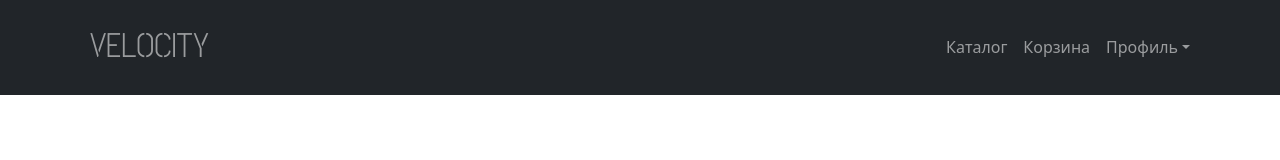
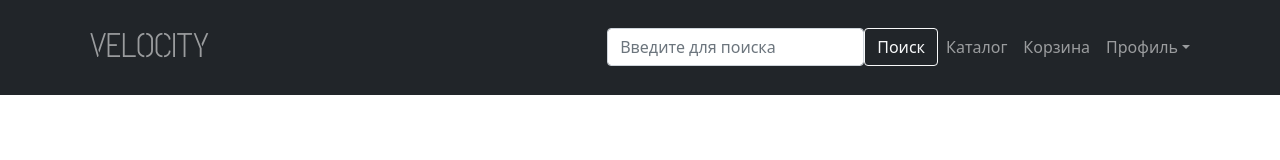
Before and after one commit to iskahokage/js11_paired_hackathon, a React (Create React App) app: page / in a window 1280 px wide. Shown: the top 160 px of the page. Built offline with nearby package versions, Linux system fonts and the light colour scheme; the HTML template or start-up script is replaced by a standard one; a web font is replaced by a local one.

Commit message:
test commmit

```diff
--- a/src/Components/Header/Header.jsx
+++ b/src/Components/Header/Header.jsx
@@ -1,15 +1,24 @@
 import React, {useState, useEffect} from 'react';
 import './Header.css'
-import { Navbar, Container, Nav, NavDropdown} from 'react-bootstrap';
+import { Navbar, Container, Nav, NavDropdown, Form, FormControl, Button} from 'react-bootstrap';
 import { Link } from 'react-router-dom';
 import { useContext } from 'react';
 import { authContext } from '../../Contexts/AuthContext';
+import { addProductContext } from '../../Contexts/ProductContext';
 
 const Header = () => {
 	const {userEmail, user} = useContext(authContext);
+	const {history, getProducts} = useContext(addProductContext)
 	const [state, setState] = useState(false)
 	let checkStatus = JSON.parse(localStorage.getItem("user"))
 	console.log(userEmail);
+
+	const handleValue = (e) => {
+		const search = new URLSearchParams(history.location.search);
+		search.set('q', e.target.value);
+		history.push(`${history.location.pathname}?${search.toString()}`);
+		getProducts();
+	  };
 
     useEffect(() => {
         if (checkStatus) setState(true)
@@ -33,15 +42,16 @@ const Header = () => {
 				<Navbar.Toggle aria-controls="navbarScroll" />
 				<Navbar.Collapse id="navbarScroll">
 					<Nav className="me-auto"></Nav>
-					{/* <Form className="d-flex">
+					<Form className="d-flex">
 						<FormControl
 							type="search"
 							placeholder="Введите для поиска"
 							className="mr-2"
 							aria-label="Search"
+							onChange={(e) => handleValue(e)}
 						/>
 						<Button variant="outline-light" p="l-5">Поиск</Button>
-					</Form> */}
+					</Form>
 					<Nav
 						className="mr-auto my-2 my-lg-0"
 						style={{ maxHeight: '100px' }}
--- a/src/Contexts/ProductContext.jsx
+++ b/src/Contexts/ProductContext.jsx
@@ -1,6 +1,7 @@
 import axios from 'axios';
 import React, { createContext, useContext } from 'react';
 import { useReducer } from 'react';
+import { useHistory } from 'react-router-dom';
 import { JSON_API } from '../Helpers/Consts';
 import { calcSubPrice, calcTotalPrice } from '../Helpers/Functions';
 
@@ -42,9 +43,12 @@ const reducer = (state=INIT_STATE, action) =>{
 const ProductContextProvider = ({children}) => {
 
     const [state, dispatch] = useReducer(reducer, INIT_STATE)
-
+    const history = useHistory();
     const getProducts = async () =>{
-        let {data} = await axios(JSON_API)
+      console.log(history)
+        const search = new URLSearchParams(history.location.search);
+        history.push(`${history.location.pathname}?${search.toString()}`);
+        let {data} = await axios(`${JSON_API}/${window.location.search}`)
         dispatch({
             type: "GET_PRODUCTS",
             payload: data
@@ -158,6 +162,7 @@ const ProductContextProvider = ({children}) => {
     return (
         <addProductContext.Provider
         value={{
+            history,
             products: state.products,
             productToEdit: state.productToEdit,
             cart: state.cart,
--- a/src/Routes/Routes.jsx
+++ b/src/Routes/Routes.jsx
@@ -16,9 +16,9 @@ import Footer from '../Components/Footer/Footer';
 
 const Routes = () => {
     return (
+            <BrowserRouter>
             <AuthContextProvider>
                 <ProductContextProvider>
-        <BrowserRouter>
                     <Header/>
                     <Switch>
                         <Route exact path="/" component={Home} />
@@ -31,9 +31,9 @@ const Routes = () => {
                         <Route exact path="/profile" component={Profile} />
                     </Switch>
                     <Footer/>
-        </BrowserRouter>
                 </ProductContextProvider>
             </AuthContextProvider>
+            </BrowserRouter>
     );
 };
 
```
Lines whose indentation alone changed are shown as unchanged.
